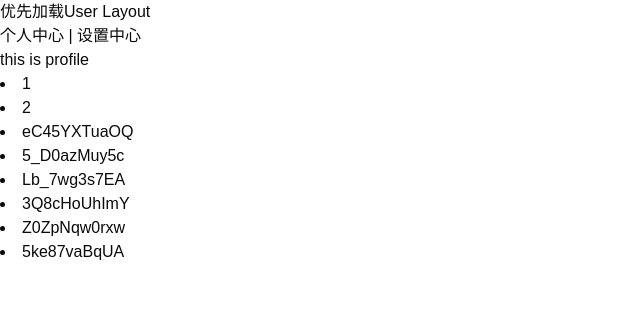
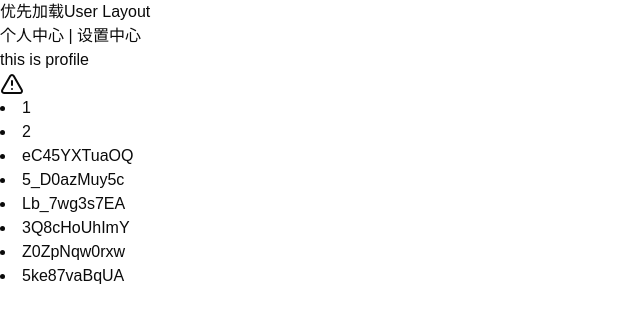
Before and after one commit to zhaoxinkun/React_Study, a React (Vite) app in the folder 03HDReact/hd-base/: page /user/profile in a window 1280 px wide. Shown: the top 322 px of the page, without its empty margins (0-640 px from the left). Built offline with nearby package versions, Linux system fonts and the light colour scheme; data requests are answered from the project's data file.

Commit message:
feat: icon

```diff
--- a/03HDReact/hd-base/src/pages/user/profile.tsx
+++ b/03HDReact/hd-base/src/pages/user/profile.tsx
@@ -1,5 +1,6 @@
 import { useQuery } from '@tanstack/react-query'
 import { getUsers } from '@/api/api.ts'
+import { TriangleAlert } from 'lucide-react'
 
 interface Post {
   id: string
@@ -10,7 +11,7 @@ interface Post {
 export function Profile() {
   const { isPending, error, data } = useQuery<Post[]>({
     queryKey: ['users'],
-    queryFn: () => getUsers().then(res => res.data),
+    queryFn: async () => await getUsers().then(res => res.data),
   })
 
   if (isPending) return 'Loading...'
@@ -19,6 +20,7 @@ export function Profile() {
   return (
     <>
       this is profile
+      <TriangleAlert />
       {data.map((item, index) => {
         return <li key={index}>{item.id}</li>
       })}
```
